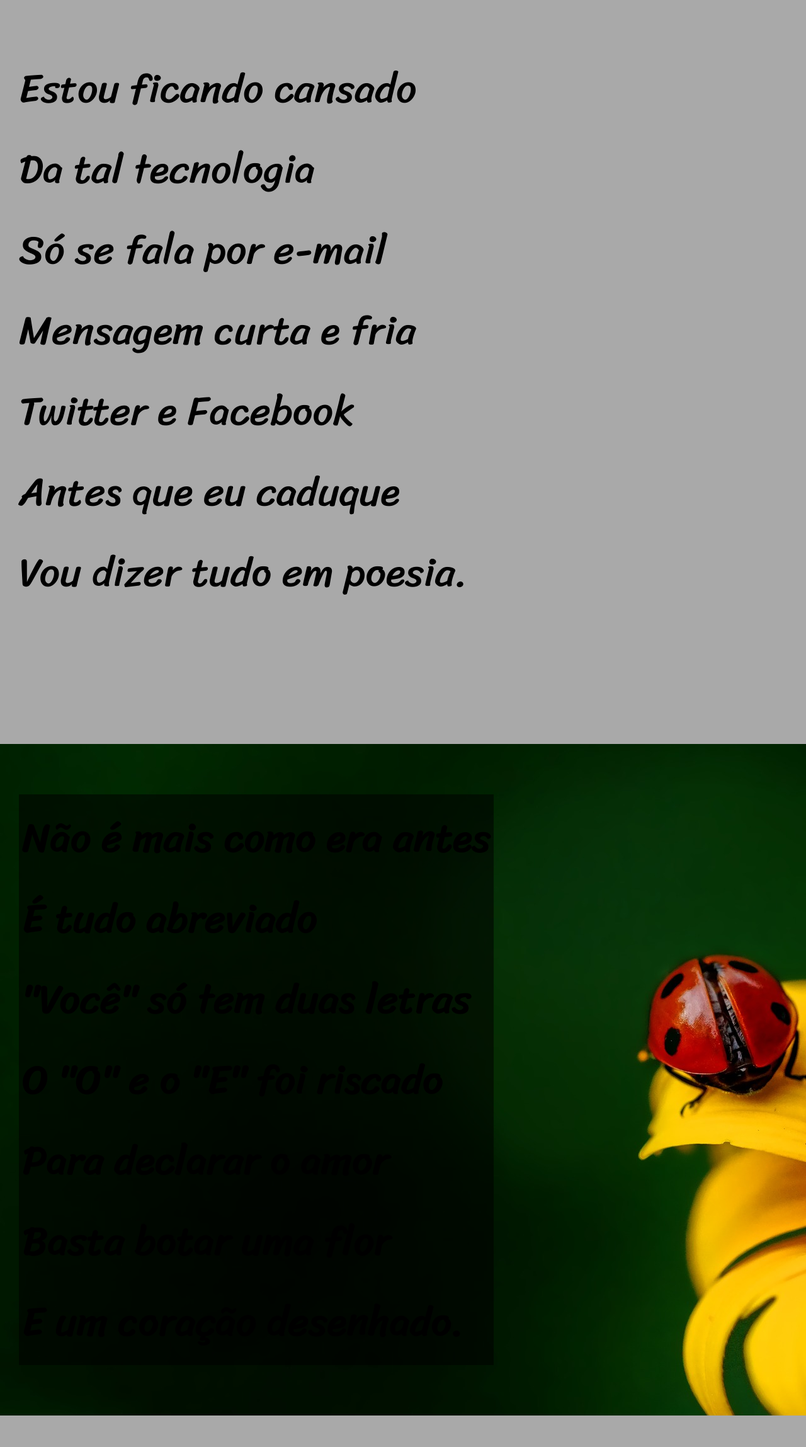
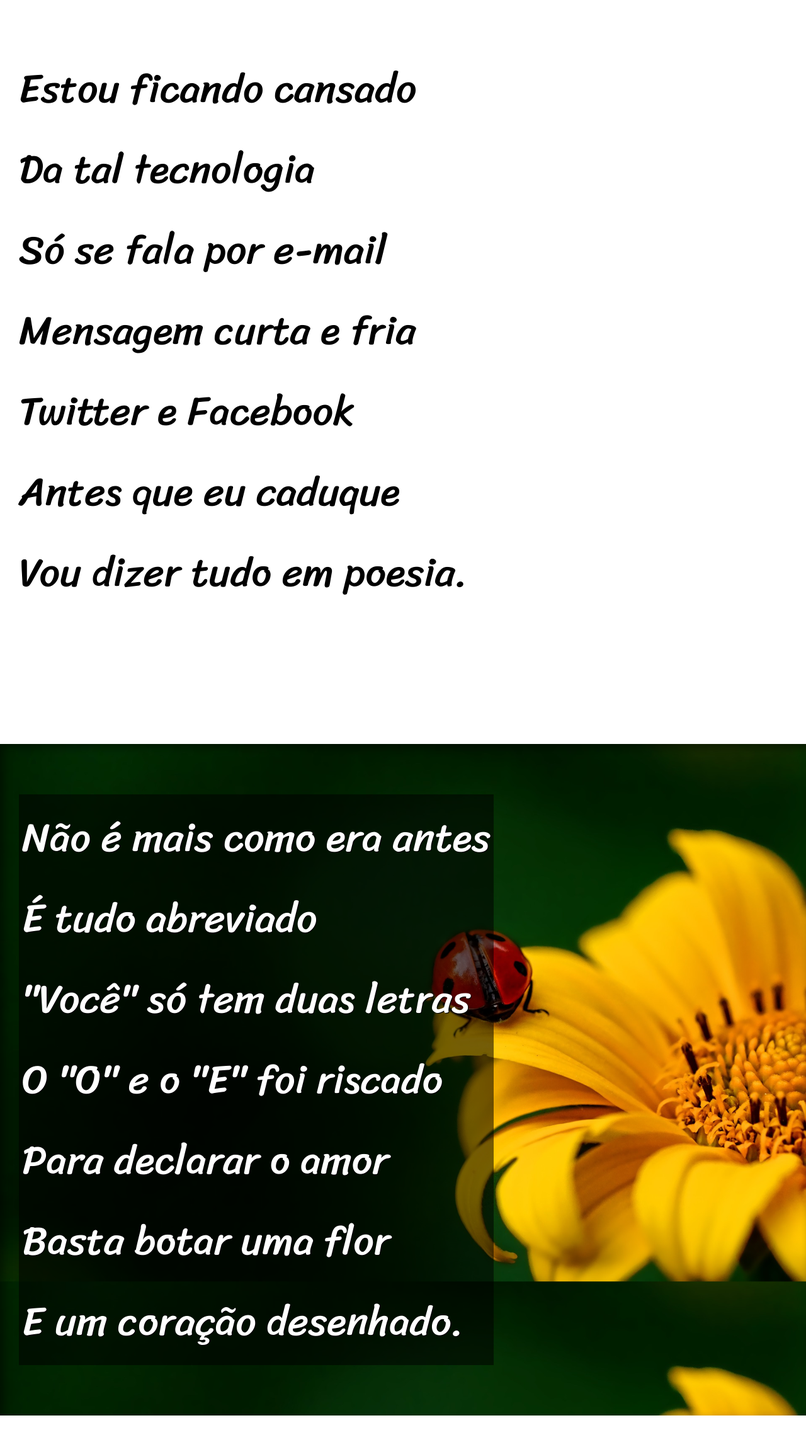
Before and after one commit to tiagopresotto/ProjetoCordel, a plain HTML site: page index.html in a window 1280 px wide. Shown: the part 263-2560 px from the top of the page at 63% size. Drawn offline with Linux system fonts and the light colour scheme.

Commit message:
Parte V - Paralax e Section
Ajustei as Sections e inclui o Paralax e o Footer

```diff
--- a/estilo.css
+++ b/estilo.css
@@ -84,3 +84,24 @@ section#img02 {
     background-image: url(imagens/background002.jpg);
     background-position: right center;
 }
+
+section.normal {
+    background-color: white;
+    color: black;
+    font-family: var(--fonte3);
+}
+
+section.imagem {
+    background-color: rgba(169, 169, 169, 0.455);
+    color: white;
+    box-shadow: inset 6px 6px 13px 0px rgba(0, 0, 0, 0.449);
+    background-size: cover;
+    background-attachment: fixed;
+}
+
+footer{
+    background-color: black;
+    color: white;
+    text-align: center;
+    padding: 10px;
+}
```
